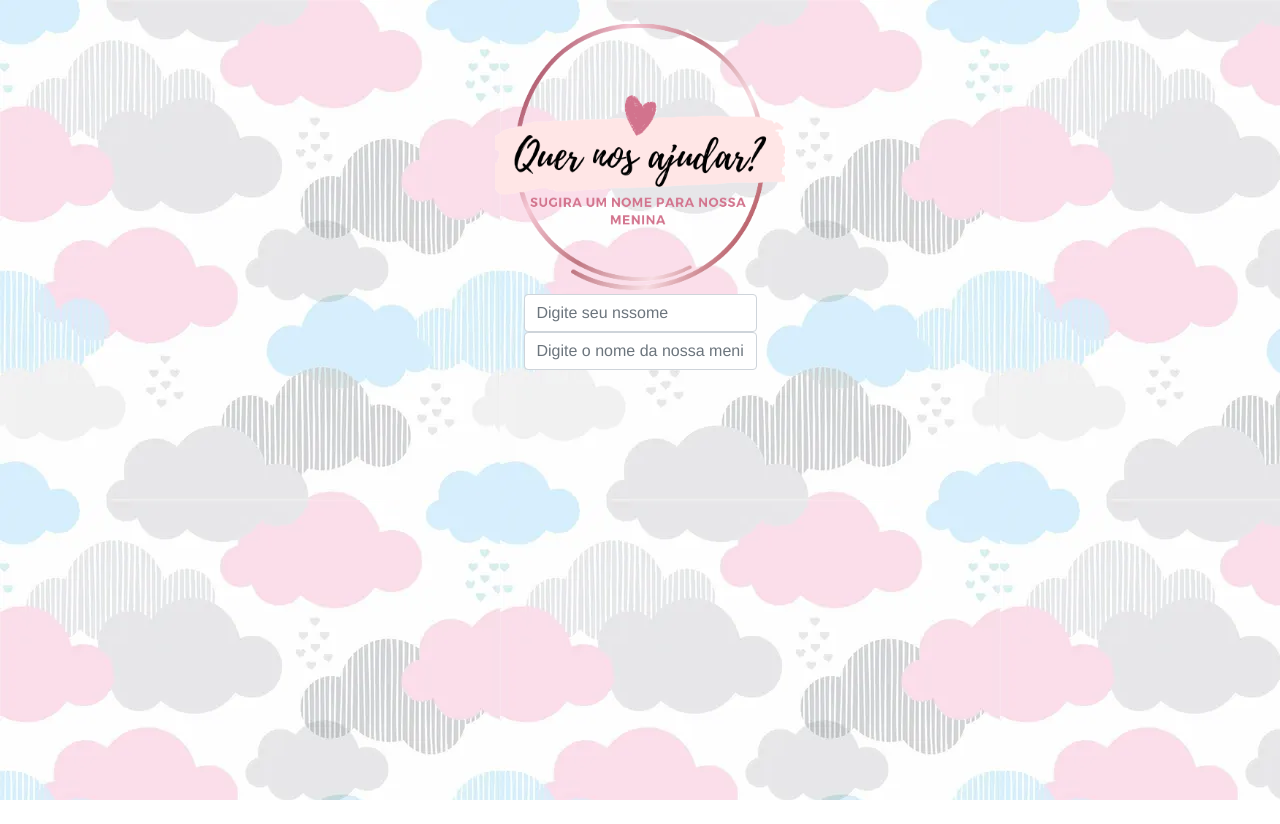
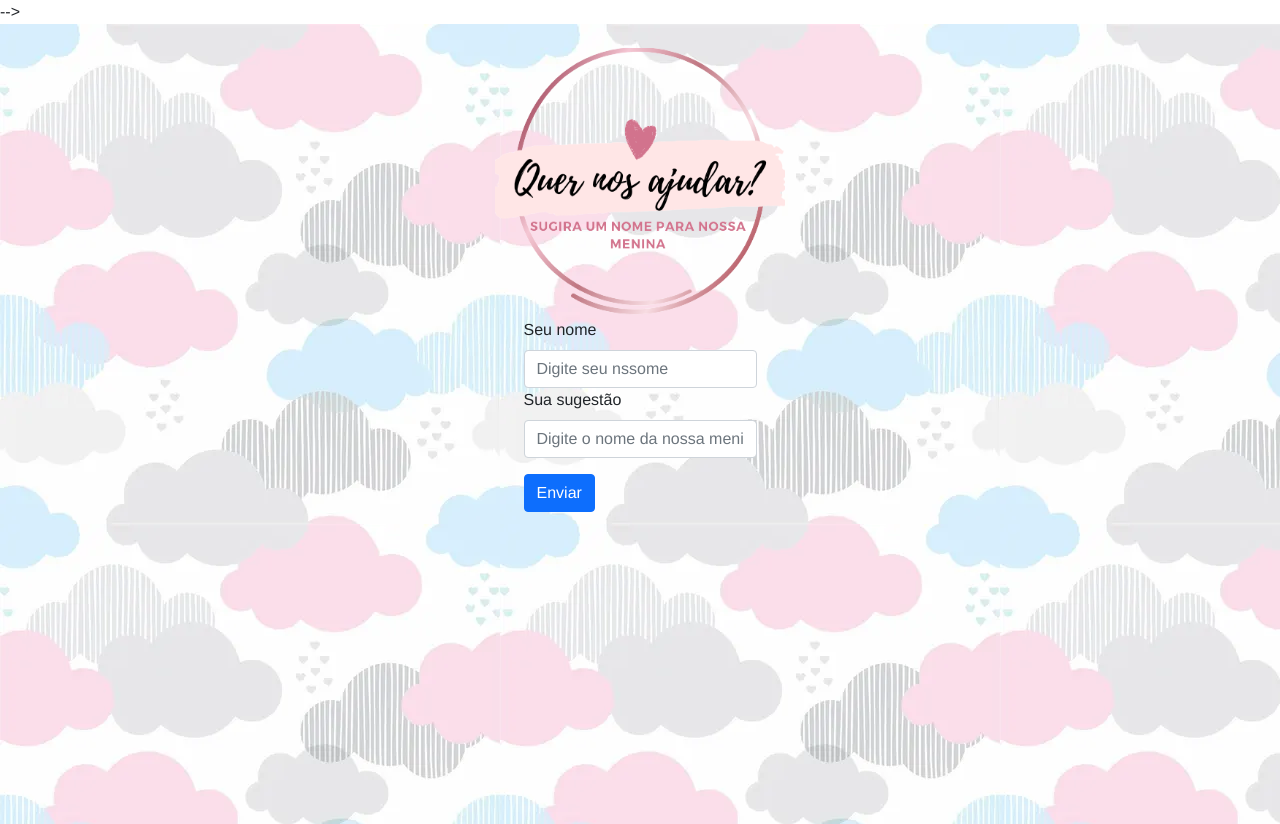
Before and after one commit to XandaoTP/pj-pessoal, a React (Create React App) app in the folder front-end/: page / in a window 1280 px wide. Before the commit the page ends 800 px from the top, so only its background shows below. Built offline with nearby package versions, Linux system fonts and the light colour scheme.

Commit message:
implementa formik

```diff
--- a/front-end/package.json
+++ b/front-end/package.json
@@ -14,6 +14,7 @@
     "@types/styled-components": "^5.1.25",
     "bootstrap": "^5.1.3",
     "firebase": "^9.8.2",
+    "formik": "^2.2.9",
     "react": "^18.1.0",
     "react-bootstrap": "^2.4.0",
     "react-dom": "^18.1.0",
--- a/front-end/public/index.html
+++ b/front-end/public/index.html
@@ -9,22 +9,8 @@
       name="description"
       content="Web site created using create-react-app"
     />
-    <link rel="apple-touch-icon" href="%PUBLIC_URL%/logo192.png" />
-    <!--
-      manifest.json provides metadata used when your web app is installed on a
-      user's mobile device or desktop. See https://developers.google.com/web/fundamentals/web-app-manifest/
-    -->
-    <link rel="manifest" href="%PUBLIC_URL%/manifest.json" />
-    <!--
-      Notice the use of %PUBLIC_URL% in the tags above.
-      It will be replaced with the URL of the `public` folder during the build.
-      Only files inside the `public` folder can be referenced from the HTML.
-
-      Unlike "/favicon.ico" or "favicon.ico", "%PUBLIC_URL%/favicon.ico" will
-      work correctly both with client-side routing and a non-root public URL.
-      Learn how to configure a non-root public URL by running `npm run build`.
-    -->
-    <title>React App</title>
+      -->
+    <title>Nossa menina</title>
   </head>
   <body>
     <noscript>You need to enable JavaScript to run this app.</noscript>
--- a/front-end/src/views/home.tsx
+++ b/front-end/src/views/home.tsx
@@ -1,25 +1,53 @@
-import { Container, Form, FormControlProps } from "react-bootstrap";
+import { useFormik } from "formik";
+import { Button, Container, Form, FormControlProps } from "react-bootstrap";
 import styled from "styled-components";
 import bckground from "../../src/assets/img/papel.jpg"
 import logo from "../../src/assets/img/Quer nos ajudar.png"
 
 type Props = FormControlProps
 
+type FormValues = {
+    name: string
+    namebb: string
+}
 export function Home ( props : Props ) {
+    const formik = useFormik({
+        initialValues: {
+            name: '',
+            namebb:''
+        },
+        onSubmit: (values) => {
+            console.log('oi', values)
+        }
+    })
+
+    const formProps = (fieldName: keyof FormValues ) => {
+    return {
+        ...formik.getFieldProps(fieldName),
+        controlId: `input-${fieldName}`
+    }
+
+}
     return (
         <Bckgroud className="vh-100 ">
             <Container className="d-flex flex-column align-items-center">
-                <img src={logo} className='mt-4' width="290px" height="270px"/>
-                <Form>
-                <Form.Control {...props}
+                <img src={logo} className='mt-4' width="290px" height="270px" alt='nossamenina'/>
+                <Form onSubmit={formik.handleSubmit}>
+                <Form.Label>Seu nome</Form.Label>
+                <Form.Control
                 type="text"
-                label="ola"
                 placeholder="Digite seu nssome"
+                {...formProps('name')}
               />
-              <Form.Control {...props}
-                label="Sua sugestão"
+              <Form.Label>Sua sugestão</Form.Label>
+              <Form.Control
                 placeholder="Digite o nome da nossa menina."
+                {...formProps('namebb')}
                 />
+                <Button
+                className="text-center mt-3"
+                type='submit'
+                >Enviar</Button>
                 </Form>
             </Container>
         </Bckgroud>
```
Also changed, not shown: 1 other file (tests, documents, lock files or other folders).
